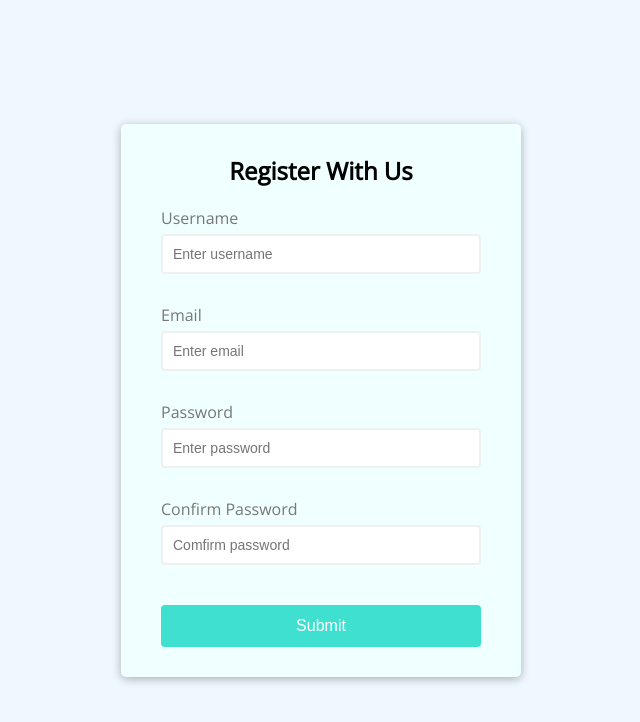
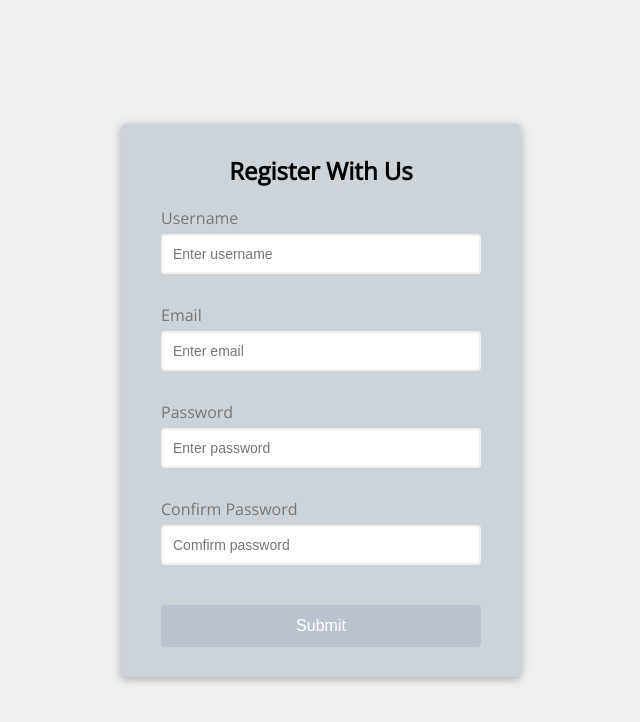
Before and after one commit to harrylu99/JSWebProjects, a plain HTML site: page FormValidator/index.html in a window 1280 px wide. Shown: the whole page, without its empty margins (319-959 px from the left). Drawn offline with nearby package versions, Linux system fonts and the light colour scheme.

Commit message:
Update style.css

```diff
--- a/FormValidator/style.css
+++ b/FormValidator/style.css
@@ -11,7 +11,7 @@
 }
 
 body{
-    background-color: aliceblue;
+    background-color: #eef1ef;
     font-family: 'Open Sans', sans-serif;
     display: flex;
     align-items: center;
@@ -21,7 +21,7 @@ body{
 }
 
 .container{
-    background-color:azure;
+    background-color:#ccd3d9;
     border-radius: 5px;
     box-shadow: 0 2px 10px rgba(0, 0, 0, 0.3);
     width: 400px;
@@ -84,8 +84,8 @@ form{
 
 .form button{
     cursor: pointer;
-    background-color: turquoise;
-    border: 2px solid turquoise;
+    background-color: #bbc4ce;
+    border: 2px solid #bbc4ce;
     border-radius: 4px;
     color: #fff;
     display: block;
```
